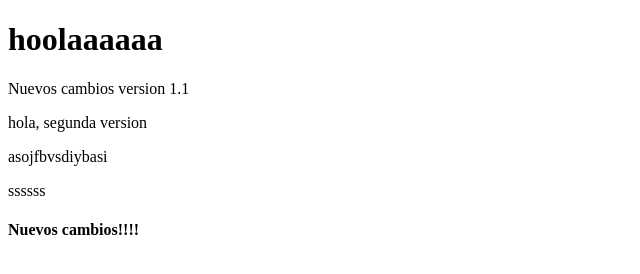
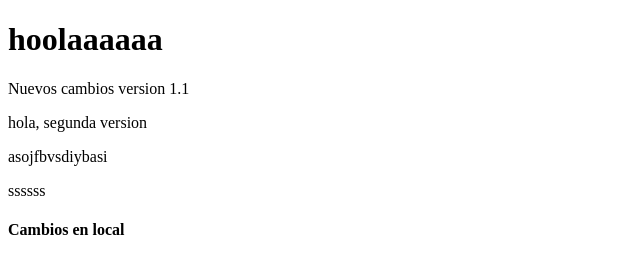
Before and after one commit to DKNathan7/holaEmilio, a plain HTML site: page index.html in a window 1280 px wide. Shown: the full height of the page, 0-640 px from the left. Drawn offline with Linux system fonts and the light colour scheme.

Commit message:
version local

```diff
--- a/index.html
+++ b/index.html
@@ -13,6 +13,6 @@
     <p>asojfbvsdiybasi</p>
     <p>ssssss</p>
 
-    <h4>Nuevos cambios!!!!</h4>
+    <h4>Cambios en local</h4>
 </body>
 </html>
```
